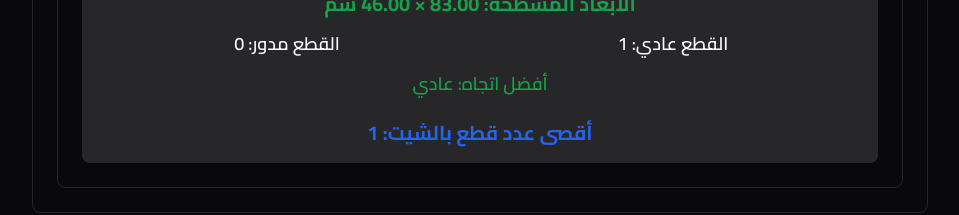
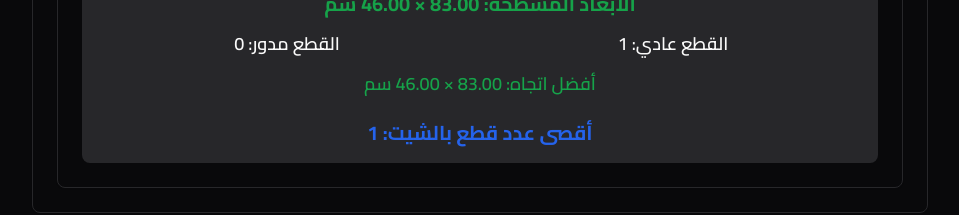
Before and after one commit to Nabilkarem911/cgpack, a React (Vite) app: page / in a window 1280 px wide. Shown: the part 692-907 px from the top of the page, without its empty margins (160-1119 px from the left). Built offline with nearby package versions, Linux system fonts and the light colour scheme.

Commit message:
Add orientation to box layout calculator
The AI added the functionality to specify the orientation of the pieces (lengthwise and widthwise) in the box layout calculator.

```diff
--- a/src/components/PrintingCalculator.tsx
+++ b/src/components/PrintingCalculator.tsx
@@ -105,7 +105,7 @@ const PrintingCalculator = () => {
         flatWidth: '0.00',
         piecesNormal: 0,
         piecesRotated: 0,
-        bestFit: 'Normal',
+        bestFit: '0 × 0',
         bestPieces: 0
       };
     }
@@ -126,8 +126,10 @@ const PrintingCalculator = () => {
     const piecesNormal = Math.floor(sheetLength / flatLength) * Math.floor(sheetWidth / flatWidth);
     const piecesRotated = Math.floor(sheetLength / flatWidth) * Math.floor(sheetWidth / flatLength);
 
-    // Choose optimal orientation
-    const bestFit = piecesNormal >= piecesRotated ? 'Normal' : 'Rotated';
+    // Choose optimal orientation and show dimensions
+    const bestFit = piecesNormal >= piecesRotated
+      ? `${flatLength.toFixed(2)} × ${flatWidth.toFixed(2)}`
+      : `${flatWidth.toFixed(2)} × ${flatLength.toFixed(2)}`;
     const bestPieces = Math.max(piecesNormal, piecesRotated);
 
     return {
@@ -293,7 +295,7 @@ const PrintingCalculator = () => {
                       </div>
                     </div>
                     <div className="text-lg font-semibold text-green-600">
-                      أفضل اتجاه: {calculateBoxLayout().bestFit === 'Normal' ? 'عادي' : 'مدور'}
+                      أفضل اتجاه: {calculateBoxLayout().bestFit} سم
                     </div>
                     <div className="text-xl font-bold text-blue-600 border-t pt-2">
                       أقصى عدد قطع بالشيت: {calculateBoxLayout().bestPieces}
```
